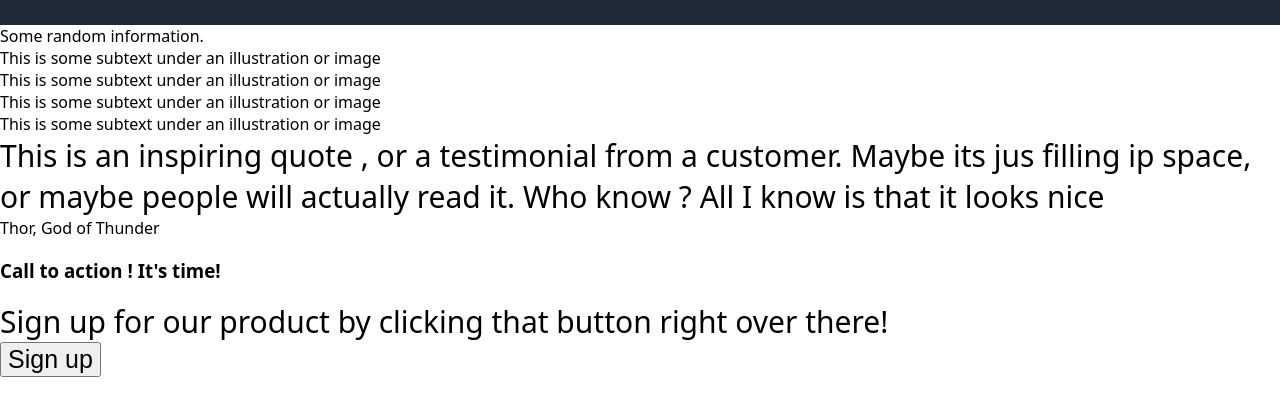
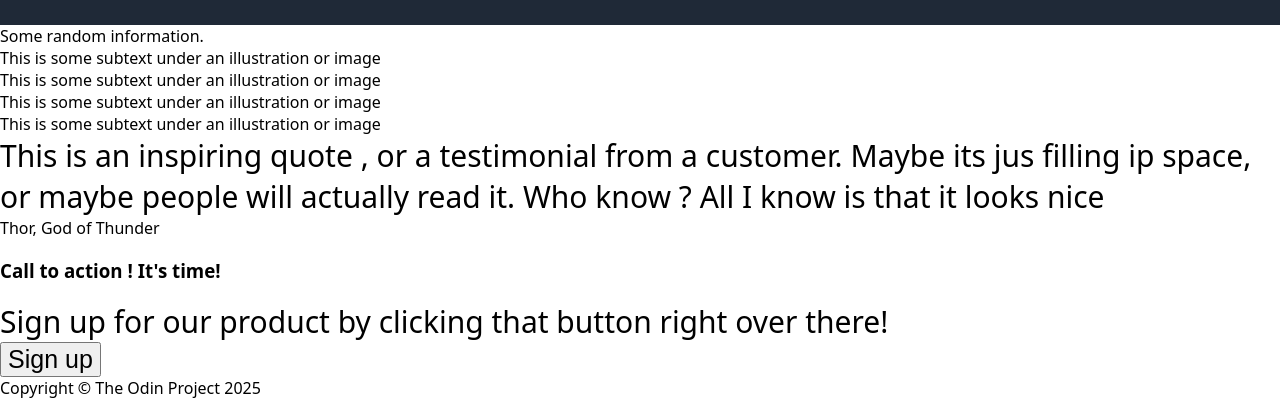
Before and after one commit to TristanBodlovic/Landing_page, a plain HTML site: page index.html in a window 1280 px wide. Shown: the part 554-953 px from the top of the page. Before the commit the page ends 931 px from the top, so only its background shows below. Drawn offline with Linux system fonts and the light colour scheme.

Commit message:
Added footer section

```diff
--- a/index.html
+++ b/index.html
@@ -65,4 +65,7 @@
             </div>
          </div>
      </div>
+     <div class="footer">
+        <div class="footer-text">Copyright © The Odin Project 2025</div>
+     </div>
 </html>
```
